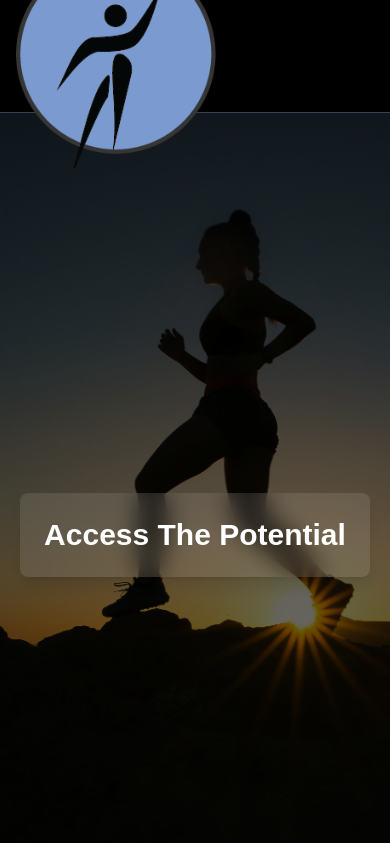
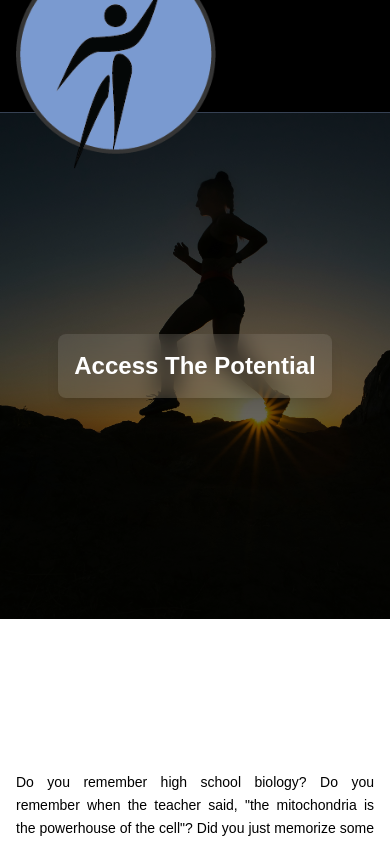
Before and after one commit to SantinoGiordano/NextjsExphys, a Next.js app in the folder atp-exphys/: page / in a window 390 px wide. Shown: the top 843 px of the page. Built offline with nearby package versions, Linux system fonts and the light colour scheme.

Commit message:
tryed and fixed cahnges with super larger images in bgs

```diff
--- a/atp-exphys/components/parallax.tsx
+++ b/atp-exphys/components/parallax.tsx
@@ -4,16 +4,16 @@ const ParallaxOffers = () => {
   return (
     <div
       id="offers"
-      className="relative min-h-[300px] md:h-[400px] lg:h-[500px] bg-fixed bg-cover bg-center flex items-center justify-center"
+      className="relative min-h-[60vh] sm:min-h-[70vh] md:h-[400px] lg:h-[500px] bg-fixed bg-cover bg-center flex items-center justify-center"
       style={{ backgroundImage: "url('/sunnyjog.jpg')" }}
     >
       {/* Dark Overlay */}
       <div className="absolute inset-0 bg-black/60"></div>
 
       {/* Content */}
-      <div className="relative z-10 bg-white/10 dark:bg-black/20 backdrop-blur-md p-6 md:p-8 rounded-lg shadow-lg text-white text-center transition-transform duration-500 hover:scale-105 max-w-lg">
-        <h2 className="text-3xl md:text-4xl font-bold">Our Offers</h2>
-        <p className="mt-2 text-lg text-gray-200">
+      <div className="relative z-10 bg-white/10 dark:bg-black/20 backdrop-blur-md p-4 sm:p-6 md:p-8 rounded-lg shadow-lg text-white text-center transition-transform duration-500 hover:scale-105 max-w-[90%] sm:max-w-lg">
+        <h2 className="text-2xl sm:text-3xl md:text-4xl font-bold">Our Offers</h2>
+        <p className="mt-2 text-base sm:text-lg text-gray-200">
           Discover the best deals tailored for you
         </p>
       </div>
--- a/atp-exphys/components/parallaxHeader.tsx
+++ b/atp-exphys/components/parallaxHeader.tsx
@@ -4,15 +4,17 @@ const ParallaxHeader = () => {
   return (
     <div
       id="header"
-      className="relative h-screen bg-fixed bg-cover bg-center flex items-center justify-center"
+      className="relative min-h-[60vh] sm:min-h-[70vh] md:min-h-screen bg-fixed bg-cover bg-center flex items-center justify-center"
       style={{ backgroundImage: "url('/shadowrunner.jpg')" }}
     >
       {/* Dark Overlay */}
       <div className="absolute inset-0 bg-black/60"></div>
 
       {/* Content */}
-      <div className="relative z-10 bg-white/10 dark:bg-black/20 backdrop-blur-md p-6 md:p-8 rounded-lg shadow-lg text-white text-center transition-transform duration-500 hover:scale-105 max-w-lg">
-        <h2 className="text-3xl md:text-4xl font-bold">Access The Potential</h2>
+      <div className="relative z-10 bg-white/10 dark:bg-black/20 backdrop-blur-md p-4 sm:p-6 md:p-8 rounded-lg shadow-lg text-white text-center transition-transform duration-500 hover:scale-105 max-w-[90%] sm:max-w-lg">
+        <h2 className="text-2xl sm:text-3xl md:text-4xl font-bold">
+          Access The Potential
+        </h2>
       </div>
     </div>
   );
--- a/atp-exphys/components/parallaxOffers.tsx
+++ b/atp-exphys/components/parallaxOffers.tsx
@@ -4,15 +4,15 @@ const ParallaxFooter = () => {
   return (
     <div
       id="ReachUs"
-      className="relative min-h-[300px] md:h-[400px] lg:h-[500px] bg-fixed bg-cover bg-center flex items-center justify-center"
+      className="relative min-h-[60vh] sm:min-h-[70vh] md:h-[400px] lg:h-[500px] bg-fixed bg-cover bg-center flex items-center justify-center"
       style={{ backgroundImage: "url('mountainrange.jpg')" }}
     >
       {/* Dark Overlay */}
       <div className="absolute inset-0 bg-black/60"></div>
 
       {/* Content */}
-      <div className="relative z-10 bg-white/10 dark:bg-black/20 backdrop-blur-md p-6 md:p-8 rounded-lg shadow-lg text-white text-center max-w-md">
-        <h2 className="text-2xl md:text-3xl font-bold mb-4">Contact Us</h2>
+      <div className="relative z-10 bg-white/10 dark:bg-black/20 backdrop-blur-md p-4 sm:p-6 md:p-8 rounded-lg shadow-lg text-white text-center max-w-[90%] sm:max-w-md">
+        <h2 className="text-2xl sm:text-3xl font-bold mb-4">Contact Us</h2>
 
         <div className="space-y-4">
           <a
```
